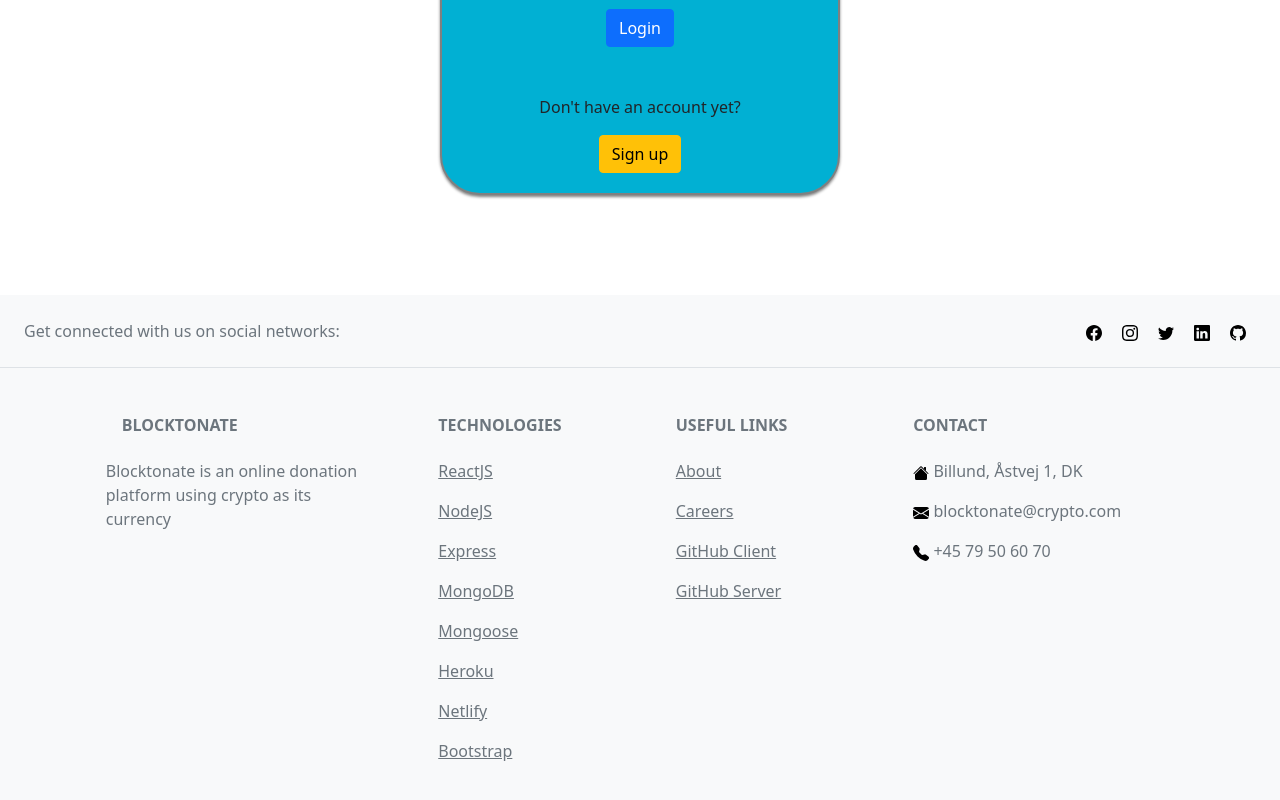
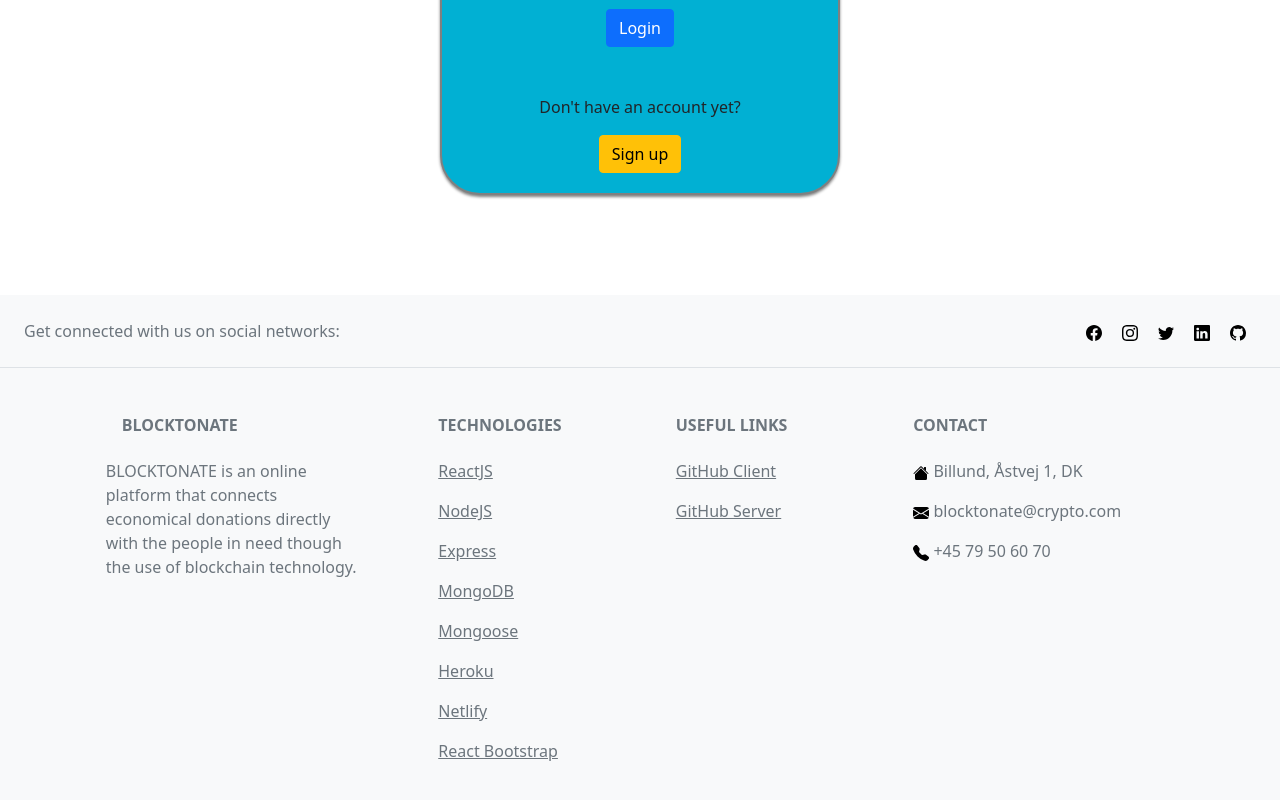
Before and after one commit to dkchkrso/blocktonate-client, a React (Create React App) app: page /login in a window 1280 px wide. Shown: the part 354-1154 px from the top of the page. Built offline with nearby package versions, Linux system fonts and the light colour scheme.

Commit message:
removed payment site tmp

```diff
--- a/src/components/FooterBar.js
+++ b/src/components/FooterBar.js
@@ -34,8 +34,7 @@ function FooterBar() {
                   <i className="fas fa-gem me-3"></i>BLOCKTONATE
                 </h6>
                 <p>
-                  Blocktonate is an online donation platform using crypto as its
-                  currency
+                  BLOCKTONATE is an online platform that connects economical donations directly with the people in need though the use of blockchain technology.
                 </p>
               </div>
               <div className="col-md-2 col-lg-2 col-xl-2 mx-auto mb-4">
@@ -78,22 +77,12 @@ function FooterBar() {
 
                 <p>
                   <a href="https://getbootstrap.com/" className="text-reset">
-                    Bootstrap
+                    React Bootstrap
                   </a>
                 </p>
               </div>
               <div className="col-md-3 col-lg-2 col-xl-2 mx-auto mb-4">
                 <h6 className="text-uppercase fw-bold mb-4">Useful links</h6>
-                <p>
-                  <a href="#!" className="text-reset">
-                    About
-                  </a>
-                </p>
-                <p>
-                  <a href="#!" className="text-reset">
-                    Careers
-                  </a>
-                </p>
                 <p>
                   <a
                     href="https://github.com/dkchkrso/blocktonate-client.git"
--- a/src/pages/HomePage.js
+++ b/src/pages/HomePage.js
@@ -2,7 +2,6 @@ import ReceiverListHome from "../components/ReceiverListHome";
 import { Container } from "react-bootstrap/";
 import { useContext } from "react";
 import { AuthContext } from "../context/auth.context";
-import StartPayment from "../components/StartPayment";
 
 function HomePage() {
 
@@ -10,7 +9,6 @@ function HomePage() {
 
   return (
     <div>
-      <StartPayment />
       {!isLoggedIn && (
         <Container>
           <h1>Make a donation, change a life</h1>
```
